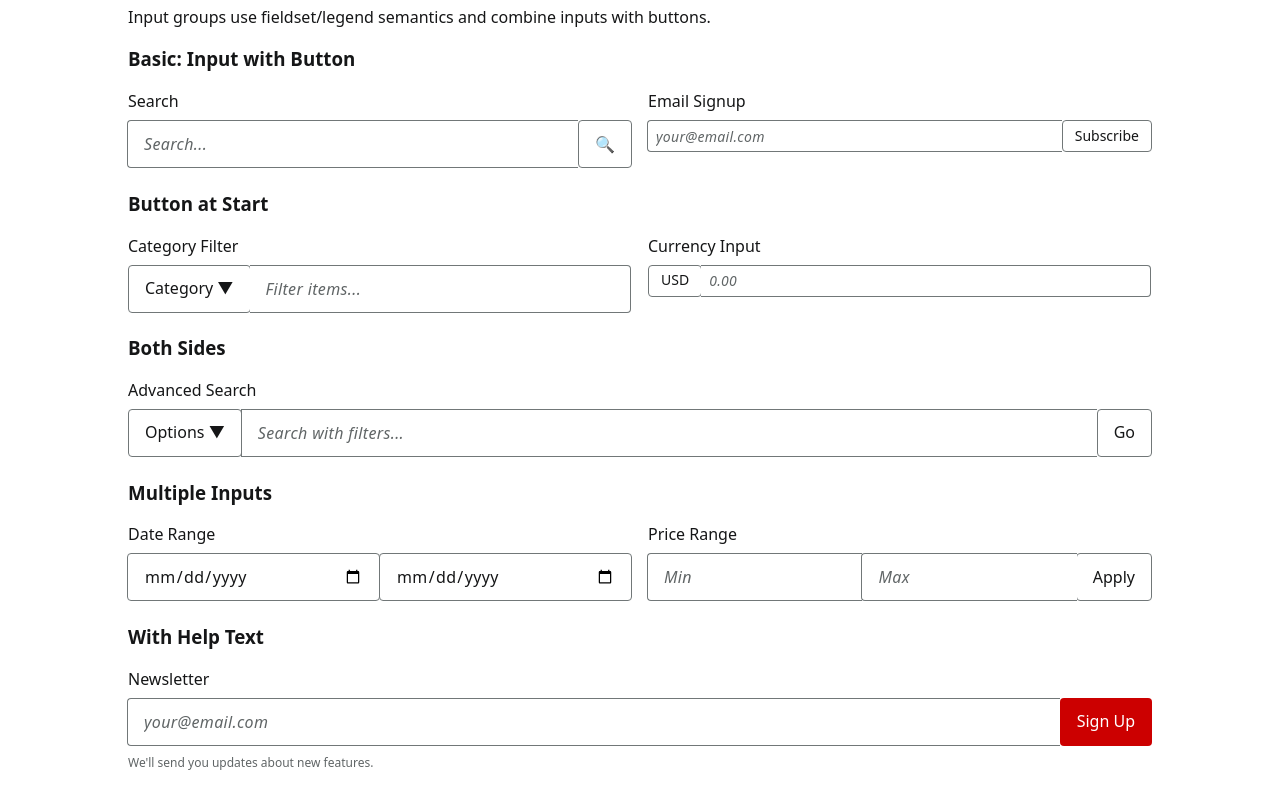
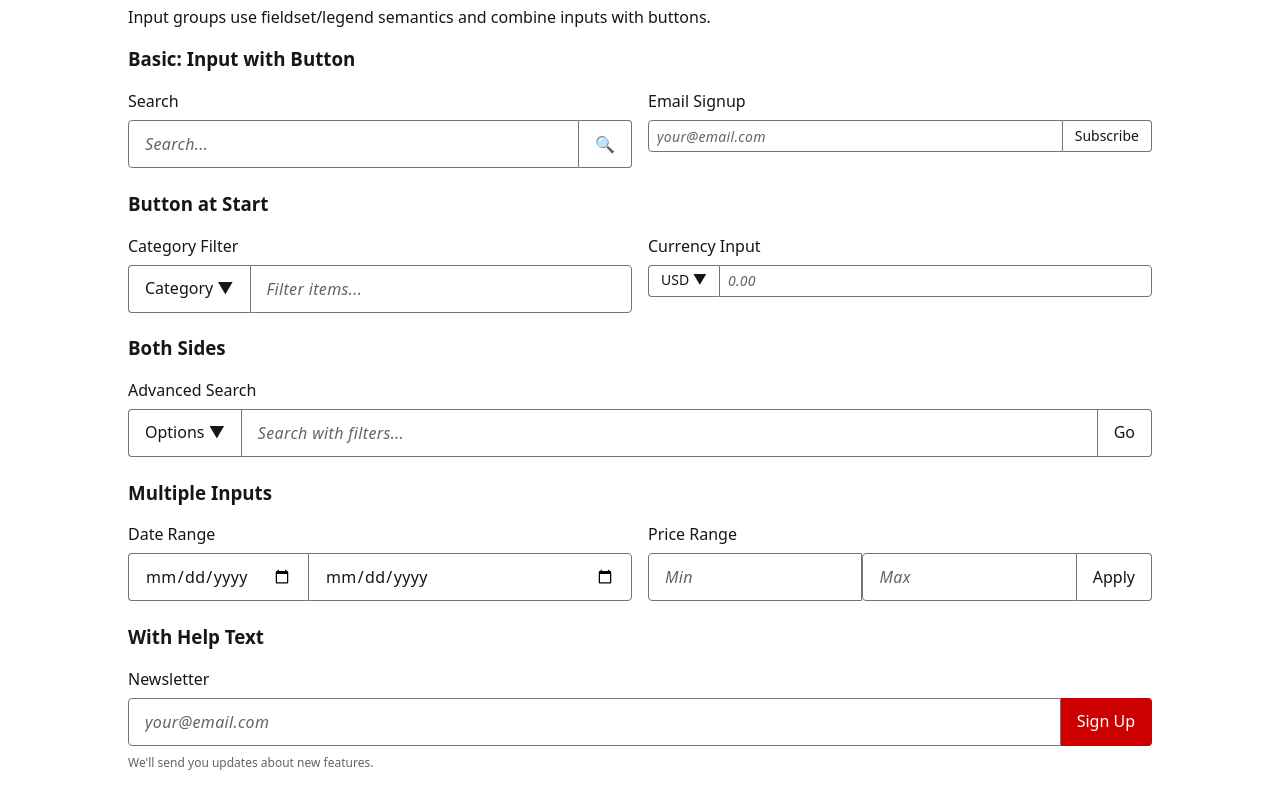
Before and after one commit to julzmon/lit-button, a website built with Vite: page index.html in a window 1280 px wide. Shown: the part 2880-3668 px from the top of the page. Built offline with nearby package versions, Linux system fonts and the light colour scheme.

Commit message:
adjusting styles

```diff
--- a/index.html
+++ b/index.html
@@ -328,7 +328,7 @@
         </kds-input-group>
 
         <kds-input-group legend="Currency Input" size="sm">
-          <kds-button priority="secondary" slot="start">USD</kds-button>
+          <kds-button priority="secondary" slot="start">USD ▼</kds-button>
           <kds-text-input type="number" placeholder="0.00" label="Amount"></kds-text-input>
         </kds-input-group>
       </div>
@@ -345,7 +345,7 @@
       <h3>Multiple Inputs</h3>
       <div class="button-grid">
         <kds-input-group legend="Date Range">
-          <kds-text-input type="date" label="Start Date" placeholder="Start"></kds-text-input>
+          <kds-text-input slot="start" type="date" label="Start Date" placeholder="Start"></kds-text-input>
           <kds-text-input type="date" label="End Date" placeholder="End"></kds-text-input>
         </kds-input-group>
 
--- a/src/kds-input-group.styles.ts
+++ b/src/kds-input-group.styles.ts
@@ -101,14 +101,14 @@ export const inputGroupStyles = css`
 
       /* Main slot adjustments when start has content */
       &:not(:empty) ~ .main ::slotted(*) {
-        margin-inline-start: calc(-1 * var(--kds-input-group-border-width));
+        margin-inline-start: 0;
         position: relative;
         z-index: 2;
       }
 
       /* When start is empty, restore main's left radius */
       &:empty ~ .main ::slotted(*) {
-        margin-inline-start: 0;
+        /* margin-inline-start: 0; */
       }
     }
 
@@ -128,7 +128,7 @@ export const inputGroupStyles = css`
       ::slotted(*) {
         border-start-start-radius: 0 !important;
         border-end-start-radius: 0 !important;
-        margin-inline-start: calc(-1 * var(--kds-input-group-border-width));
+        margin-inline-start: 0;
         position: relative;
         z-index: 1;
       }
@@ -137,16 +137,40 @@ export const inputGroupStyles = css`
     /* Border radius adjustments for default slot content based on start/end slots */
     &.has-start .main ::slotted(kds-text-input) {
       --mod-input-border-radius: 0 var(--kds-border-radius-sm) var(--kds-border-radius-sm) 0;
-      --mod-input-border-width: var(--kds-border-width-xs) var(--kds-border-width-xs)  var(--kds-border-width-xs) 0;
+      /* --mod-input-border-width: var(--kds-border-width-xs) var(--kds-border-width-xs)  var(--kds-border-width-xs) 0; */
     }
 
     &.has-end .main ::slotted(kds-text-input) {
       --mod-input-border-radius: var(--kds-border-radius-sm) 0 0 var(--kds-border-radius-sm);
-      --mod-input-border-width: var(--kds-border-width-xs) 0 var(--kds-border-width-xs) var(--kds-border-width-xs);
+      /* --mod-input-border-width: var(--kds-border-width-xs) 0 var(--kds-border-width-xs) var(--kds-border-width-xs); */
     }
 
     &.has-start.has-end .main ::slotted(kds-text-input) {
       --mod-input-border-radius: 0;
+    }
+
+    /* Button radius/width when in start slot */
+    &.has-start .start ::slotted(kds-button) {
+      --mod-btn-border-radius: var(--kds-border-radius-sm) 0 0 var(--kds-border-radius-sm);
+      --mod-btn-border-width: var(--kds-border-width-xs) 0 var(--kds-border-width-xs) var(--kds-border-width-xs);
+    }
+
+    /* Text input radius when in start slot */
+    .start ::slotted(kds-text-input) {
+      --mod-input-border-radius: var(--kds-border-radius-sm) 0 0 var(--kds-border-radius-sm);
+      --mod-input-border-width: var(--kds-border-width-xs) 0 var(--kds-border-width-xs) var(--kds-border-width-xs);
+    }
+
+    /* Text input radius when in end slot */
+    .end ::slotted(kds-text-input) {
+      --mod-input-border-radius: var(--kds-border-radius-sm) 0 0 var(--kds-border-radius-sm);
+      --mod-input-border-width: var(--kds-border-width-xs) var(--kds-border-width-xs) var(--kds-border-width-xs) 0;
+    }
+
+    /* Button radius/width when in end slot */
+    &.has-end .end ::slotted(kds-button) {
+      --mod-btn-border-radius: 0 var(--kds-border-radius-sm) var(--kds-border-radius-sm) 0;
+      --mod-btn-border-width: var(--kds-border-width-xs) var(--kds-border-width-xs) var(--kds-border-width-xs) 0;
     }
   }
 
```
